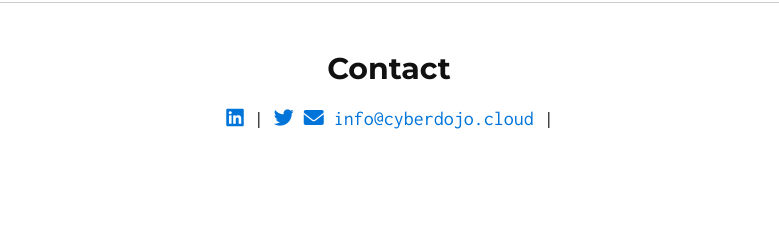
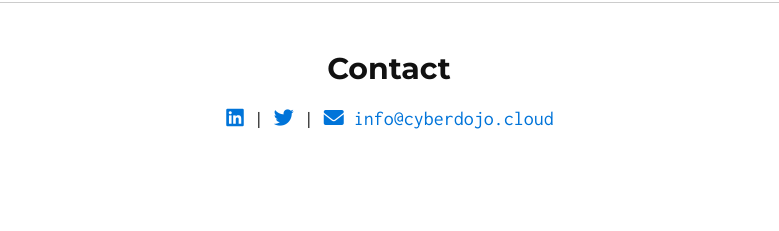
Before and after one commit to Ahmed-AG/cyberdojo-page, a Jekyll site: the page built from index.md, in a window 1280 px wide. Shown: the part 1130-1361 px from the top of the page, without its empty margins (250-1029 px from the left). Built offline with Jekyll 4.4.1, drawn with Linux system fonts in a browser that asks for light colours.

Commit message:
update site

```diff
--- a/_includes/contact.html
+++ b/_includes/contact.html
@@ -1,6 +1,6 @@
 <center>
 <h2 id="contact">Contact</h2>
 <A href="https://www.linkedin.com/in/ahmedabugharbia/" target="_blank"> <i class="fab fa-linkedin"></i></A> |
-<A href="https://twitter.com/aagsec" target="_blank"> <i class="fab fa-twitter"></i></A>
-<a href="mailto:info@cyberdojo.cloud" target="_blank"><i class="fas fa-envelope"></i> info@cyberdojo.cloud</a> |
+<A href="https://twitter.com/aagsec" target="_blank"> <i class="fab fa-twitter"></i></A> |
+<a href="mailto:info@cyberdojo.cloud" target="_blank"><i class="fas fa-envelope"></i> info@cyberdojo.cloud</a>
 </center>
```
